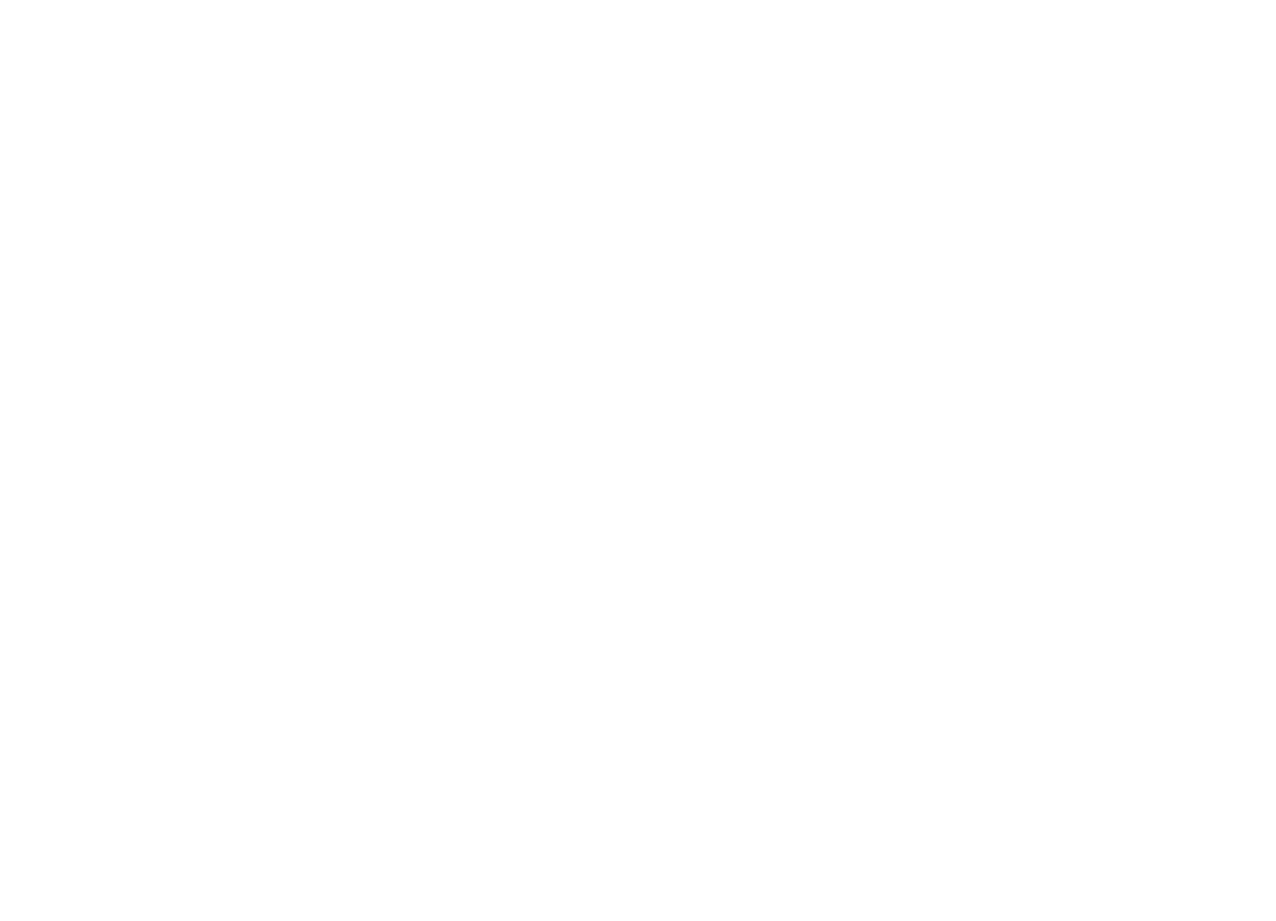
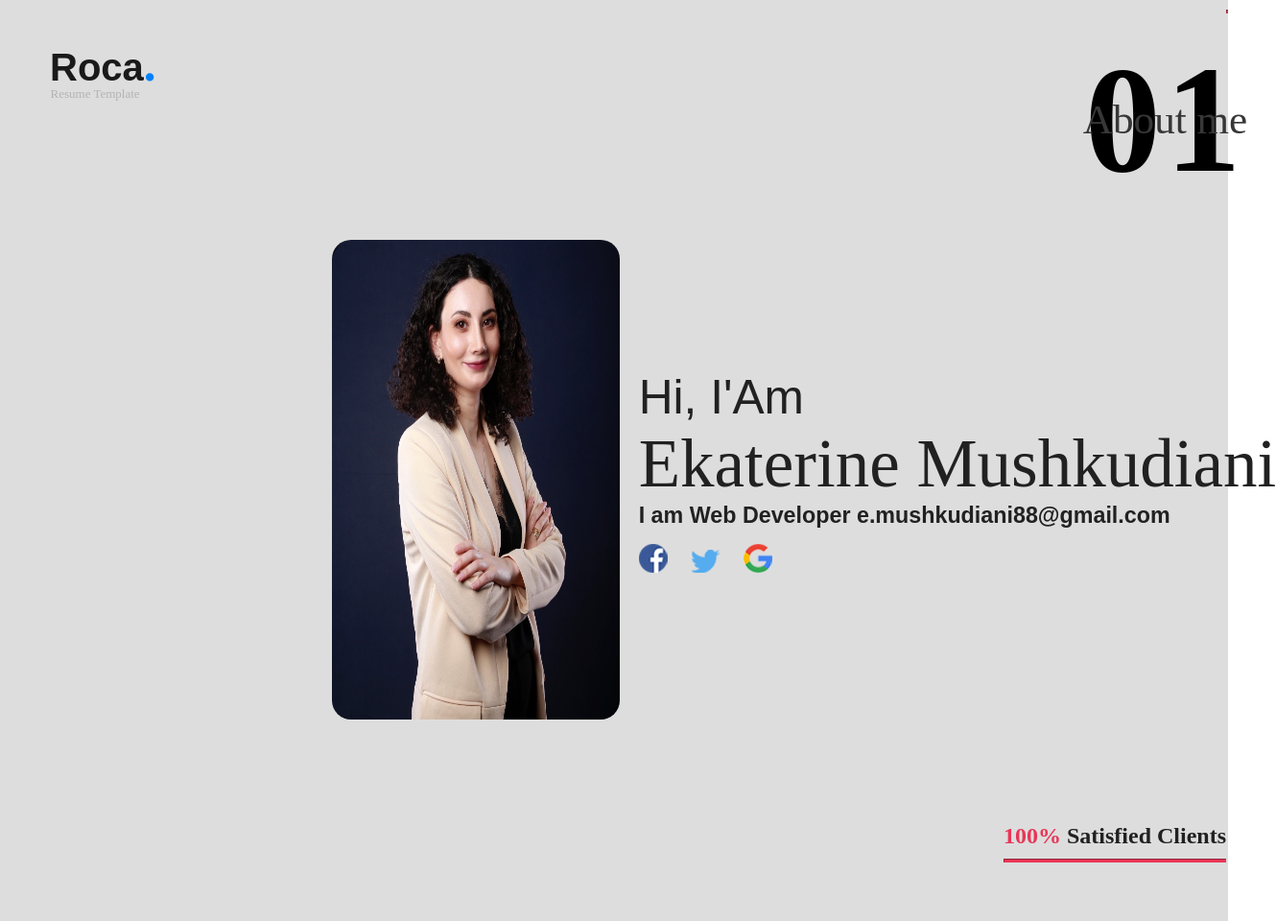
Before and after one commit to Katrin2108/EMUSHKUDIANI-PERSONAL-PORTFOLIO, a plain HTML site: page developer-portfolio/index.html in a window 1280 px wide. Shown: the whole page at 96% size, 1330 px wide, since content can reach past the window. Before the commit the page ends 800 px from the top, so only its background shows below. Drawn offline with Linux system fonts and the light colour scheme.

Commit message:
add style css . js

```diff
--- a/developer-portfolio/assets/css/styles.css
+++ b/developer-portfolio/assets/css/styles.css
@@ -0,0 +1,146 @@
+*{
+    margin: 0;
+    padding: 0;
+    box-sizing: border-box;
+
+}
+body{
+    display: flex;
+    flex-direction: column;
+    align-items: center;
+    max-width: 1920px;
+}
+header{
+    display: flex;
+    flex-direction: wrap;
+    max-width: 1920px;
+    width: 100%;
+    height: 960px;
+    background-color: #DDDDDD;
+}
+.left{
+    display: flex;
+}
+.Resume{
+    display: flex;
+    justify-content: space-between;
+    white-space: nowrap;
+    font-size: 13px;
+    font-family: 'Montserrat-Regular';
+    color: #B3B3B3;
+    margin-top: 90px;
+    margin-left: -110px;
+}
+h2{
+    margin-top: 48px;
+    margin-left: 52px;
+    font-size: 40px;
+    font-family: 'Poppins-ExtraBold',sans-serif;
+    color: #1A1A1A;
+}
+h4{
+    margin-top: 38px;
+    font-size:51px;
+    color:#0081FF;
+}
+.imageSlaider img {
+    max-width: 300px;
+    min-height: 500px;
+    border-radius: 20px;
+    display: none;
+    margin-top: 250px;
+    margin-left: 200px;
+}
+.imageSlaider img:first-of-type{
+    display: block;
+}
+.header-text{
+    margin-top: 385px;
+    margin-left: 20px;
+
+}
+a{
+    font-size: 49.7px;
+    color: #212121;
+    font-family: 'GlacialIndifference-Regular',sans-serif;
+}
+p{  display: flex;
+    justify-content: space-between;
+    white-space: nowrap;
+    font-family: 'GlacialIndifference-Bold';
+    font-size: 71px;
+    color: #212121;
+}
+h1{
+    font-size: 23.29px;
+    color: #212121;
+    font-family:'GlacialIndifference-Regular',sans-serif;
+}
+.header-text img {
+    gap: 50px;
+}
+.icon-tittle {
+    display: flex;
+    gap: 25px;
+}
+.right{
+    margin-top: 40px;
+    margin-left: -147px;
+    position: relative;
+    width: 221px;
+    height: 170px;
+
+}
+.about {
+    display: flex;
+    justify-content: center;
+    align-items: center;
+    white-space: nowrap;
+    position: absolute;
+    width: 100%;
+    margin-top: 60px;
+    top: 0;
+    left: 0;
+    font-size: 43.17px;
+    color: #373737;
+    font-family:'Poppins-ExtraBold';
+}
+.number {
+    position: absolute;
+    top: 50%;
+    left: 50%;
+    transform: translate(-50%,-50%);
+    font-size: 158.30px;
+    font-family:'Poppins-ExtraBold';
+    font-weight: bolder;
+    font-variant-numeric: lining-nums;
+    letter-spacing: 4.75px;
+}
+.header-bottom{
+    margin-top: 858px;
+    margin-left: -200px;
+
+}
+.bottom-text{
+    white-space: nowrap;
+    font-size: 24px;
+    color: #212121;
+    font-family: 'Montserrat-Bold';
+    font-weight: bold;
+
+}
+.number-bottom{
+    white-space: nowrap;
+    font-size: 24px;
+    color: #E93656;
+    font-family: 'Montserrat-Bold';
+    font-weight: bold;
+
+}
+hr.new1{
+   height: 4px;
+   border-color: #E93656;
+   background-color: #E93656;
+   margin-top: 10px;
+
+}
--- a/developer-portfolio/assets/js/app.js
+++ b/developer-portfolio/assets/js/app.js
@@ -0,0 +1,8 @@
+const images=document.querySelectorAll(".imageSlaider img");
+const imageSlaider=document.getElementById("imageSlaider");
+let index =0;
+setInterval(() => {
+    images[index].style.display="none";
+    index = (index + 1) % images.length;
+    images[index].style.display="block";
+},5000);
--- a/developer-portfolio/index.html
+++ b/developer-portfolio/index.html
@@ -27,3 +27,40 @@
 
 
 </head>
+<body>
+    <header>
+        <div class="left">
+            <h2>Roca</h2>
+            <h4>.</h4>
+            <div class="Resume">Resume Template</div>
+        </div>
+        <div class="imageSlaider">
+            <img src="assets/images/IMG_3102.JPG" alt="myimage">
+            <img src="assets/images/IMG_3105.JPG" alt="myimage">
+            <img src="assets/images/IMG_3135.JPG" alt="myimage">
+        </div>
+        <div class="header-text">
+            <a>Hi, I'Am</a>
+            <p>Ekaterine Mushkudiani</p>
+            <h1>I am Web Developer e.mushkudiani88@gmail.com</h1>
+            <div class="icon-tittle">
+                <a href="https://www.facebook.com/katerina.mushkudiani/"><img src="assets/icons/facebook.png" alt="fbicon"></a>
+                <a href="https://twitter.com/katerin35304495"><img src="assets/icons/twitter.png" alt="twicon"></a>
+                <a href="#"><img src="assets/icons/google+.png" alt="googleicon"></a>
+            </div>
+        </div>
+        <div class="right">
+            <div class="number">01</div>
+            <div class="about">About me</div>
+        </div>
+        <div class="header-bottom">
+            <div class="bottom-text"><a class="number-bottom">100%</a> Satisfied Clients</div>
+            <hr class="new1">
+        </div>
+        <hr class="new1">
+    </header>
+  <section></section>
+
+    <script src="assets/js/app.js"></script>
+</body>
+</html>
```
